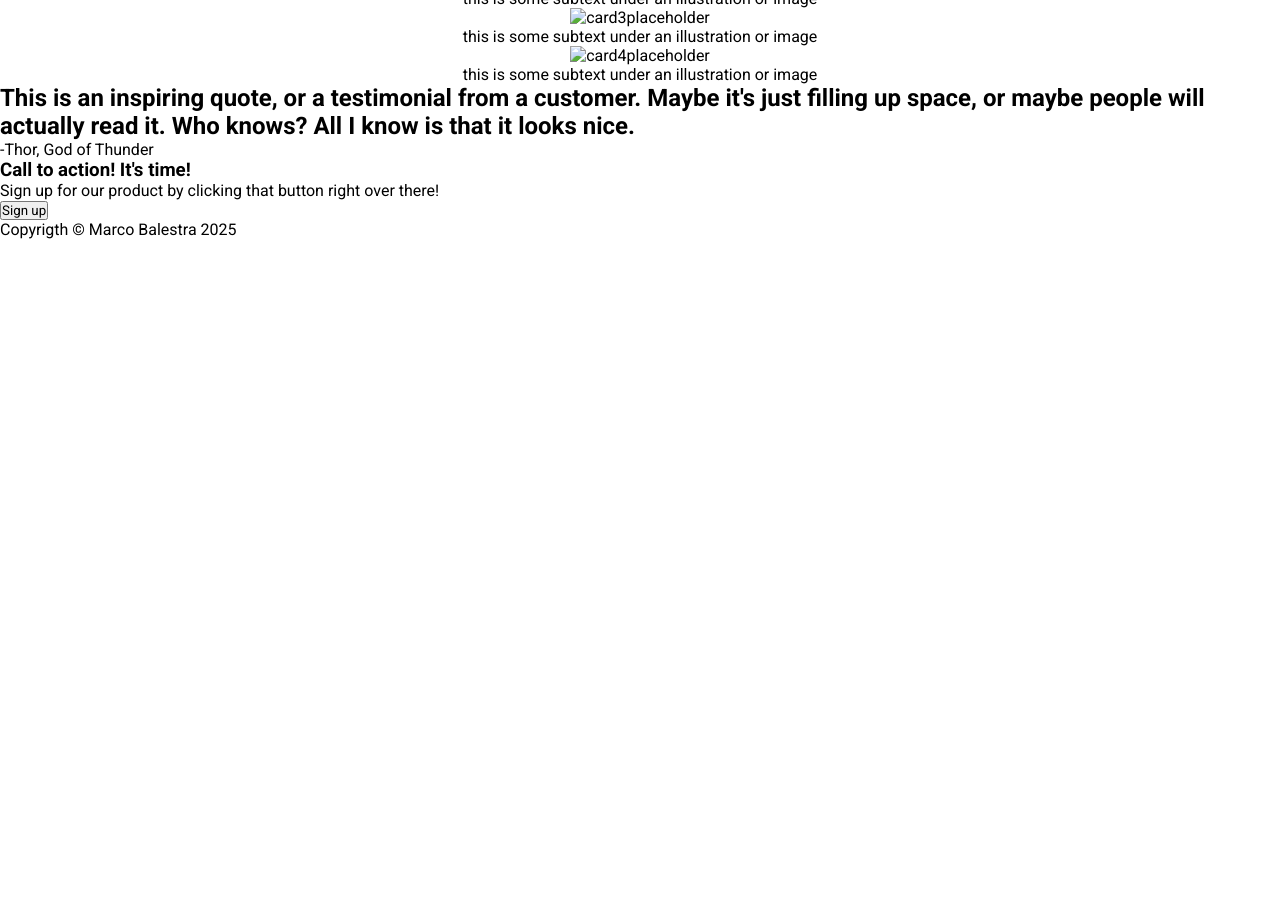
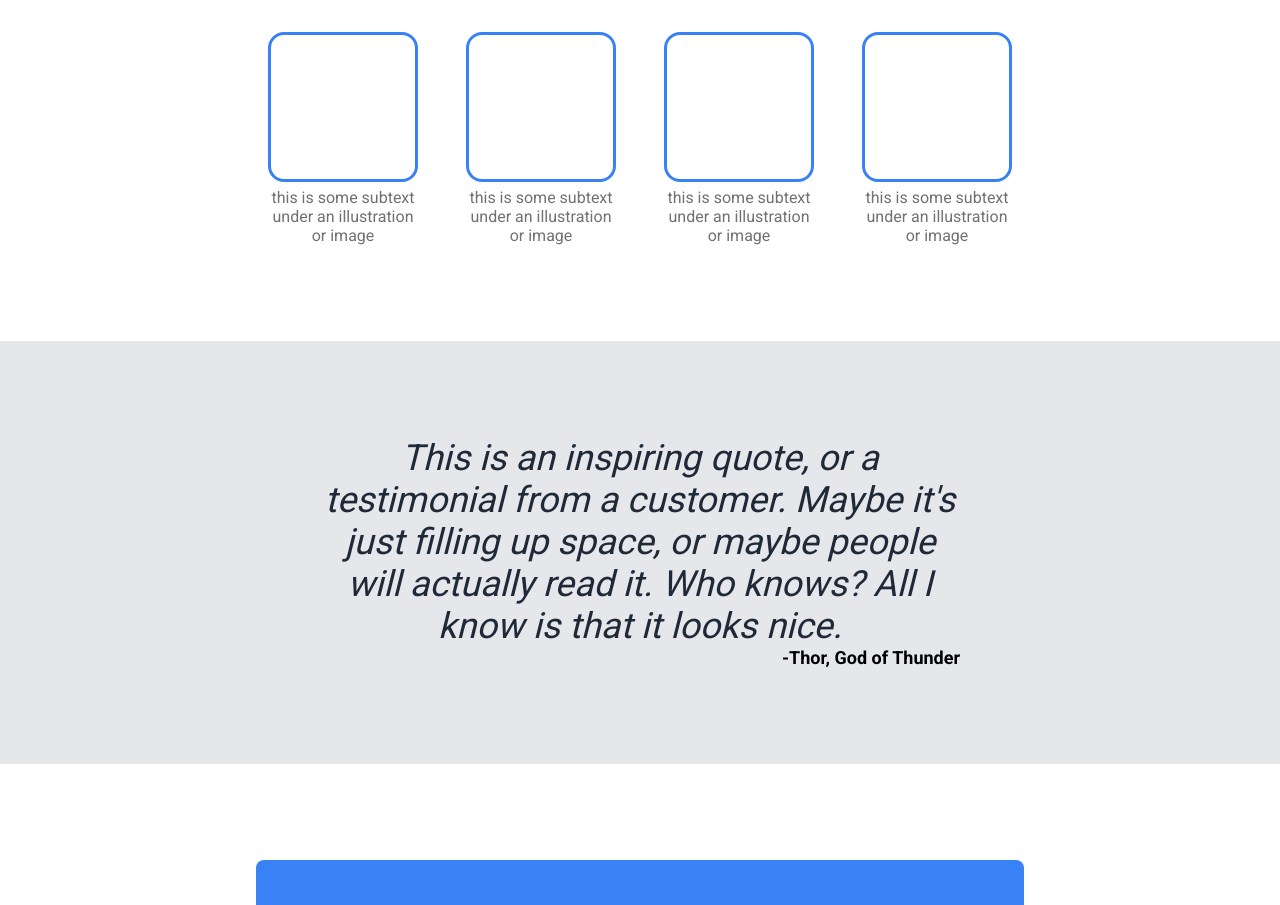
Before and after one commit to mfbalestra/odin-landing-page, a plain HTML site: page src/index.html in a window 1280 px wide. Shown: the part 575-1480 px from the top of the page. Before the commit the page ends 814 px from the top, so only its background shows below. Drawn offline with Linux system fonts and the light colour scheme.

Commit message:
Cards, quote, call to action and footer styled

```diff
--- a/src/css/style.css
+++ b/src/css/style.css
@@ -35,7 +35,7 @@ li a {
 }
 
 .hero {
-    padding: 5% 10%;
+    padding: 64px 10%;
     background-color: #1F2937;
     display: flex;
 }
@@ -75,6 +75,97 @@ li a {
     font-size: 14px;
 }
 
+.cards-area {
+    text-align: center;
+    display: flex;
+    flex-direction: column;
+    gap: 48px;
+    padding: 48px 20% 96px 20%;
+}
+
+.cards-area h1 {
+    font-size: 36px;
+    color: #1F2937;
+    font-weight: 900;
+}
+
 .cards {
+    display: flex;
+    justify-content: center;
+    align-items: center;
+    gap: 48px;
+}
+
+.card {
+    display: flex;
+    flex-direction: column;
+    justify-content: center;
+    align-items: center;
+    width: 150px;
+    gap: 6px;
+}
+
+.card div{
+    height: 150px;
+    width: 150px;
+    border: #3882F6;
+    border-style: solid;
+    border-radius: 16px;
+}
+
+.card p {
+    color: #707172;
+}
+
+.quote {
+    background-color: #E5E7EB;
+    padding: 96px 25%;
+}
+
+.quote h2 {
+    font-size: 36px;
+    color: #1F2937;
+    font-style: italic;
+    font-weight: lighter;
     text-align: center;
 }
+
+.quote p {
+    text-align: end;
+    font-size: 18px;
+    font-weight: 900;
+}
+
+.call-to-action-container {
+    padding: 96px 20%;
+}
+
+.call-to-action {
+    background-color:#3882F6;
+    display: flex;
+    border-radius: 8px;
+    padding: 48px 10%;
+    justify-content: space-between;
+    align-items: center;
+}
+
+.call-to-action button {
+    background-color: #3882F6;
+    border-radius: 6px;
+    border: 2px solid #F9FAF8;
+    padding: 6px 32px;
+    color: #F9FAF8;
+    font-weight: bolder;
+    font-size: 14px;
+}
+
+.call-to-action-text {
+    color: #F9FAF8;
+}
+
+.footer {
+    background-color: #1F2937;
+    color: #F9FAF8;
+    padding: 48px 10%;
+    text-align: center;
+}
--- a/src/index.html
+++ b/src/index.html
@@ -27,29 +27,32 @@
             </div>
             <img src="./images/Flag_of_Argentina.svg" alt="this is a placeholder for an image" class="hero-image" height="300px">
         </div>
+        <div class="cards-area">
+            <h1>Some random information.</h1>
             <div class="cards">
-            <h1>Some random information.</h1>
                 <div class="card">
-                <img src="#" alt="card1placeholder">
+                    <div></div>
                     <p>this is some subtext under an illustration or image</p>
                 </div>
                 <div class="card">
-                <img src="#" alt="card2placeholder">
+                    <div></div>
                     <p>this is some subtext under an illustration or image</p>
                 </div>
                 <div class="card">
-                <img src="#" alt="card3placeholder">
+                    <div></div>
                     <p>this is some subtext under an illustration or image</p>
                 </div>
                 <div class="card">
-                <img src="#" alt="card4placeholder">
+                    <div></div>
                     <p>this is some subtext under an illustration or image</p>
                 </div>
             </div>
-        <div class="inspiration-phrase">
+        </div>
+        <div class="quote">
             <h2>This is an inspiring quote, or a testimonial from a customer. Maybe it's just filling up space, or maybe people will actually read it. Who knows? All I know is that it looks nice.</h2>
             <p> -Thor, God of Thunder </p>
         </div>
+        <div class="call-to-action-container">
             <div class="call-to-action">
                 <div class="call-to-action-text">
                     <h3>Call to action! It's time!</h3>
@@ -58,6 +61,7 @@
                 <button>Sign up</button>
             </div>
         </div>
+    </div>
     <div class="footer">
         <p>Copyrigth © Marco Balestra 2025</p>
     </div>
```
Lines whose indentation alone changed are shown as unchanged.
